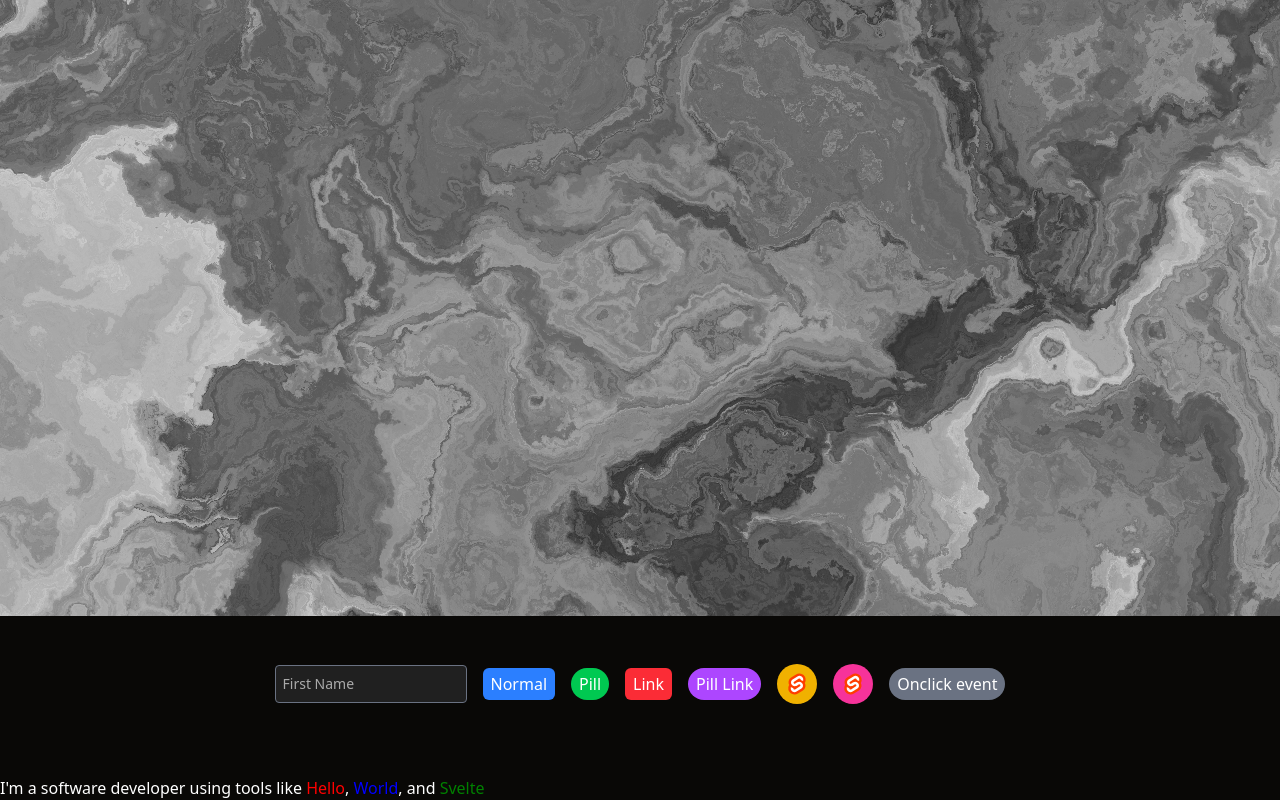
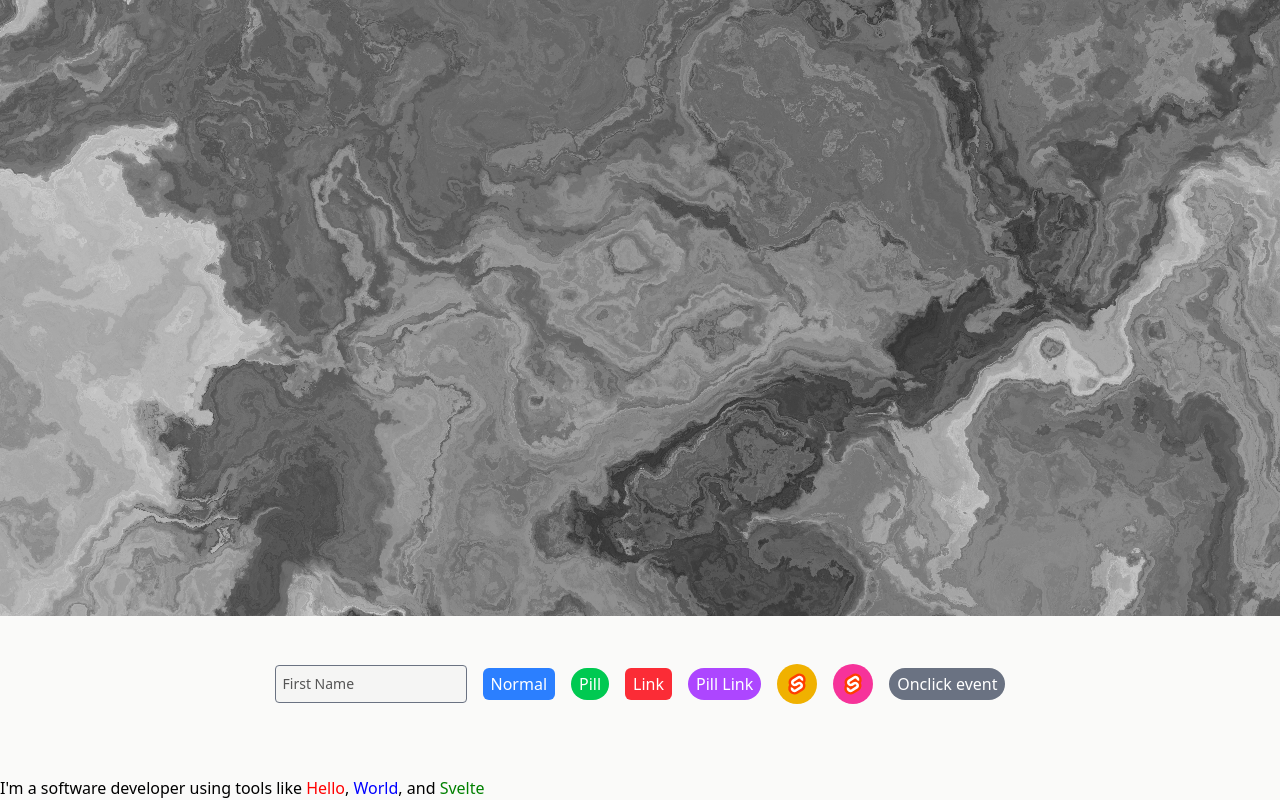
Before and after one commit to Villy-P/corekit-ui, a SvelteKit app: page / in a window 1280 px wide. Shown: the part 184-984 px from the top of the page. Built offline with nearby package versions, Linux system fonts and the light colour scheme.

Commit message:
fix: remove unnecessary dark class and update color variables for better theme consistency

```diff
--- a/src/app.html
+++ b/src/app.html
@@ -1,5 +1,5 @@
 <!doctype html>
-<html class="dark" lang="en">
+<html class="" lang="en">
 	<head>
 		<meta charset="utf-8" />
 		<link rel="icon" href="%sveltekit.assets%/favicon.svg" />
--- a/src/lib/components/Typewriter.svelte
+++ b/src/lib/components/Typewriter.svelte
@@ -60,7 +60,7 @@
         execute();
     });
 
-    let combinedClass = $derived(twMerge("typewriter w-fit", className));
+    let combinedClass = $derived(twMerge("typewriter w-fit text-main-text", className));
 </script>
 
 <div class={combinedClass} {...restProps}>
--- a/src/routes/+page.svelte
+++ b/src/routes/+page.svelte
@@ -19,11 +19,11 @@
     }
 
     let actions: TypewriterAction[] = [
-        { type: "write", value: "I'm a software developer using tools like ", color: "white", minspeed: 50, maxspeed: 100 },
+        { type: "write", value: "I'm a software developer using tools like ", minspeed: 50, maxspeed: 100 },
         { type: "write", value: () => getNextWord(), color: () => "red", minspeed: 50, maxspeed: 100, label: "language1" },
-        { type: "write", value: ", ", color: "white", minspeed: 50, maxspeed: 100 },
+        { type: "write", value: ", ", minspeed: 50, maxspeed: 100 },
         { type: "write", value: () => getNextWord(), color: () => "blue", minspeed: 50, maxspeed: 100 },
-        { type: "write", value: ", and ", color: "white", minspeed: 50, maxspeed: 100 },
+        { type: "write", value: ", and ", minspeed: 50, maxspeed: 100 },
         { type: "write", value: () => getNextWord(), color: () => "green", minspeed: 50, maxspeed: 100 },
         { type: "pause", duration: 3000 },
         { type: "delete", to: "language1", minspeed: 50, maxspeed: 100 },
--- a/src/routes/layout.css
+++ b/src/routes/layout.css
@@ -16,17 +16,17 @@
 }
 
 :root {
-    --vpcui-color-main-background: #fff;
+    --vpcui-color-main-background: var(--color-stone-50);
     --vpcui-color-main-text: #000;
     --vpcui-color-sub-text: #555;
-    --vpcui-color-form-input-background: #f1f1f1;
+    --vpcui-color-form-input-background: var(--color-stone-100);
 }
 
 html.dark {
-    --vpcui-color-main-background: #090806;
+    --vpcui-color-main-background: var(--color-stone-950);
     --vpcui-color-main-text: #fff;
     --vpcui-color-sub-text: #aaa;
-    --vpcui-color-form-input-background: #202020;
+    --vpcui-color-form-input-background: var(--color-stone-800);
 }
 
 html {
```
